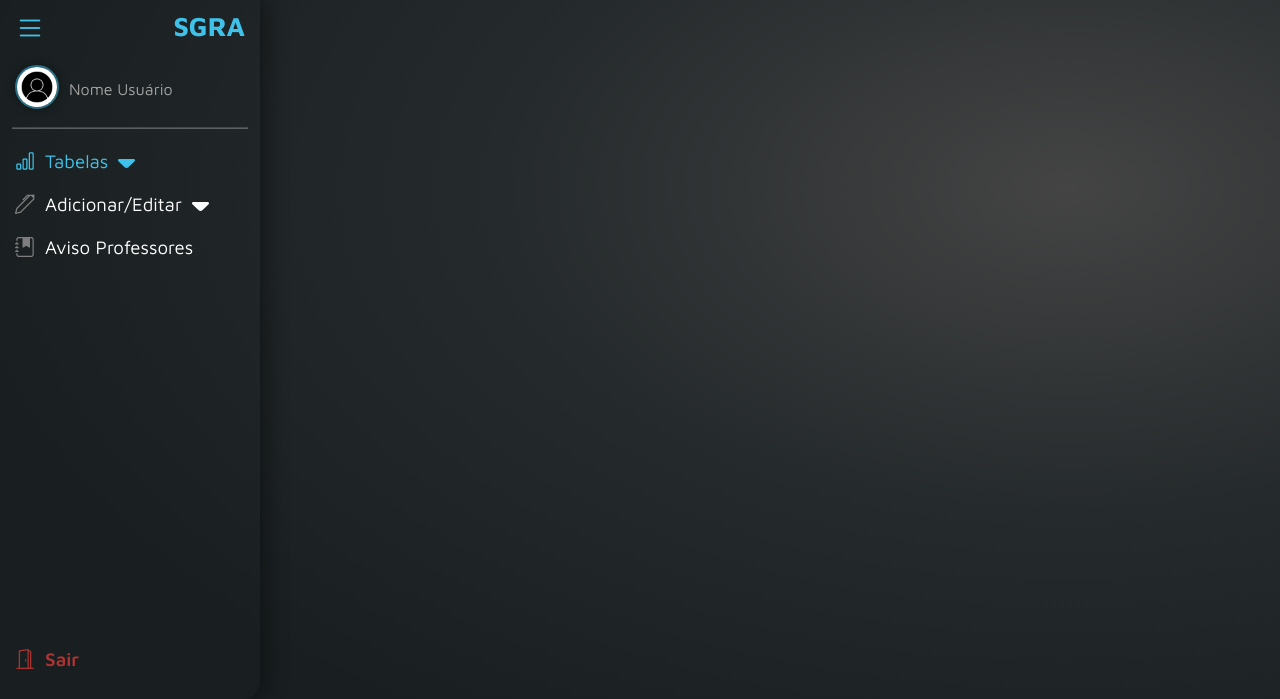
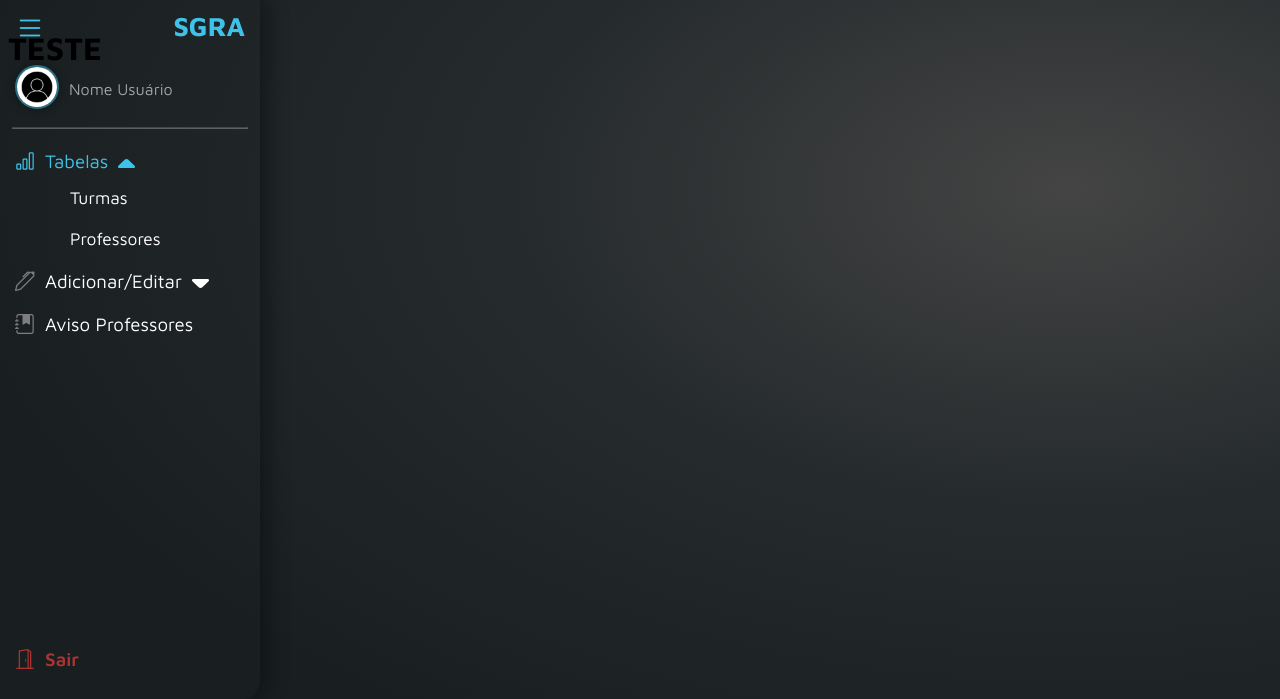
Before and after one commit to DavyDantas/Gerenciador-de-aulas, a Django app: page /about/ in a window 1280 px wide, after a click on "Tabelas". Shown: the top 699 px of the page. Run offline with Django 4.2, Linux system fonts and the light colour scheme; parts of the project's set-up code (start-up, migrations or seed data) failed here and were passed over.

Commit message:
sidebar final

```diff
--- /dev/null
+++ b/sgra/static/css/main.css
@@ -0,0 +1,16 @@
+*{
+    font-family: 'Maven Pro', sans-serif;
+  }
+
+  body{
+    display: flex;
+    background: radial-gradient(ellipse at 83.41% 23.56%, #444 0%, #252A2C 37.5%, #191F21 75%);
+    background-attachment: fixed;
+    height: 2000px;
+  }
+
+.main-body{
+    margin-left: aside.width;
+    width: 200px;
+    height: 200px;
+}
--- a/sgra/static/css/project.css
+++ b/sgra/static/css/project.css
@@ -4,20 +4,14 @@
   --color2: #287086;
 }
 
-*{
-  font-family: 'Maven Pro', sans-serif;
-}
 
-body{
-  background: radial-gradient(ellipse at 83.41% 23.56%, #444 0%, #252A2C 37.5%, #191F21 75%);
-  background-attachment: fixed;
-  height: 2000px;
-}
 
 aside{
+  clear: right;
   width: 260px;
   height: 700px;
   position: fixed;
+  display: block;
   border-radius: 0px 0px 20px 0px;
   background: #efefef00;
   top: 0;
@@ -27,11 +21,15 @@ aside{
   transition: 0.3s;
 }
 
+.item-menu.dropdown.down .drop-ul{
+  display: block;
+}
+
 aside.reduce .icon-item-menu{
   font-size: 30px;
 }
 
-aside.reduce .text-item-menu, aside.reduce .drop-item-menu, aside.reduce #user-name-menu, aside.reduce .logo{
+aside.reduce .drop-ul, aside.reduce .text-item-menu, aside.reduce .drop-icon-menu, aside.reduce #user-name-menu, aside.reduce .logo{
   display: none;
 }
 
@@ -94,7 +92,7 @@ aside.reduce *{
   color: var(--color1);
 }
 
-ul li.ativo .nav-link, ul li.ativo .nav-link path, ul li.ativo .nav-link .icon-item-menu{
+.ul-menu>li.ativo .nav-link, .ul-menu>li.ativo .nav-link path, .ul-menu>li.ativo .nav-link .icon-item-menu, .drop-ul>li.ativo .drop-link{
   color: var(--color1);
   fill: var(--color1);
 }
@@ -132,6 +130,32 @@ ul li.ativo .nav-link, ul li.ativo .nav-link path, ul li.ativo .nav-link .icon-i
   margin: 0 0 20px 15px;
 }
 
+.drop-ul{
+  transition: 0.3s;
+  display: none;
+  list-style: none;
+  padding: 0;
+  margin: 15px 0 15px 40px;
+}
+
+.item-drop>a{
+  text-decoration: none;
+  color: white;
+  font-size: 13pt;
+  font-weight: 400;
+}
+
+.item-drop{
+  width: fit-content;
+  list-style: none;
+  margin: 0 0 20px 15px;
+}
+
+.item-menu.dropdown.down path{
+  transform-origin: center;
+  transform: rotate(180deg);
+}
+
 .nav-link:hover span, .nav-link:hover path {
   color: var(--color1);
   fill: var(--color1);
@@ -162,11 +186,11 @@ ul li.ativo .nav-link, ul li.ativo .nav-link path, ul li.ativo .nav-link .icon-i
   transition: 0.3s;
 }
 
-.drop-item-menu{
+.drop-icon-menu{
   margin-left: 10px;
 }
 
-.sidebar ul{
+.sidebar>ul{
   margin: 0;
   padding: 0;
 
--- a/sgra/templates/base.html
+++ b/sgra/templates/base.html
@@ -28,6 +28,7 @@
     <link href="https://fonts.googleapis.com/css2?family=Maven+Pro:wght@400;600;700&display=swap" rel="stylesheet">
 
   <link href="{% static 'css/project.css' %}" rel="stylesheet" />
+  <link href="{% static 'css/main.css' %}" rel="stylesheet" />
 
 
 {% endblock css %}
@@ -73,24 +74,37 @@
 
       <hr class="line-menu">
 
-      <ul>
-          <li class="item-menu ativo">
-            <a href="#" class="nav-link">
+      <ul class="ul-menu">
+          <li class="item-menu dropdown ativo">
+            <a href="" class="nav-link nav-drop">
               <span class="icon-item-menu"><i class="bi bi-bar-chart"></i></span>
               <span class="text-item-menu">Tabelas</span>
-              <span class="drop-item-menu"><svg xmlns="http://www.w3.org/2000/svg" width="17" height="9" viewBox="0 0 17 9" fill="none">
+              <span class="drop-icon-menu"><svg xmlns="http://www.w3.org/2000/svg" width="17" height="9" viewBox="0 0 17 9" fill="none">
                 <path d="M15.6864 0H8.12172H1.30987C0.144216 0 -0.438613 1.36604 0.387061 2.16684L6.67679 8.26693C7.6846 9.24436 9.3238 9.24436 10.3316 8.26693L12.7236 5.94701L16.6213 2.16684C17.4348 1.36604 16.852 0 15.6864 0Z" fill="white"/>
               </svg></span>
             </a>
+
+            <ul class="drop-ul">
+              <li class="item-drop"><a href="#" class="drop-link">Turmas</a></li>
+              <li class="item-drop"><a href="#" class="drop-link">Professores</a></li>
+            </ul>
+
           </li>
-          <li class="item-menu">
-            <a href="#" class="nav-link">
+          <li class="item-menu dropdown">
+            <a href="#" class="nav-link nav-drop">
               <span class="icon-item-menu"><i class="bi bi-pen"></i></span>
               <span class="text-item-menu">Adicionar/Editar</span>
-              <span class="drop-item-menu"><svg xmlns="http://www.w3.org/2000/svg" width="17" height="9" viewBox="0 0 17 9" fill="none">
+              <span class="drop-icon-menu"><svg xmlns="http://www.w3.org/2000/svg" width="17" height="9" viewBox="0 0 17 9" fill="none">
                 <path d="M15.6864 0H8.12172H1.30987C0.144216 0 -0.438613 1.36604 0.387061 2.16684L6.67679 8.26693C7.6846 9.24436 9.3238 9.24436 10.3316 8.26693L12.7236 5.94701L16.6213 2.16684C17.4348 1.36604 16.852 0 15.6864 0Z" fill="white"/>
               </svg>
             </a>
+
+            <ul class="drop-ul">
+              <li class="item-drop"><a href="#" class="drop-link">Turmas</a></li>
+              <li class="item-drop"><a href="#" class="drop-link">Professores</a></li>
+              <li class="item-drop"><a href="#" class="drop-link">Disciplinas</a></li>
+            </ul>
+
           </li>
           <li class="item-menu">
             <a href="#" class="nav-link">
@@ -111,6 +125,17 @@
     </nav>
   </aside>
 
+  <div class="main-body">
+    <div class="main">
+
+  {% block main %}
+      <h1>TESTE</h1>
+  {% endblock %}
+
+    </div>
+  </div>
+  </section>
+
   <script src="{% static 'js/sidebar.js' %}"></script>
 </body>
 </html>
```
Also changed, not shown: sgra/static/js/sidebar.js (+40 -2 lines), sgra/templates/teste.html (added, +45 -0 lines).
